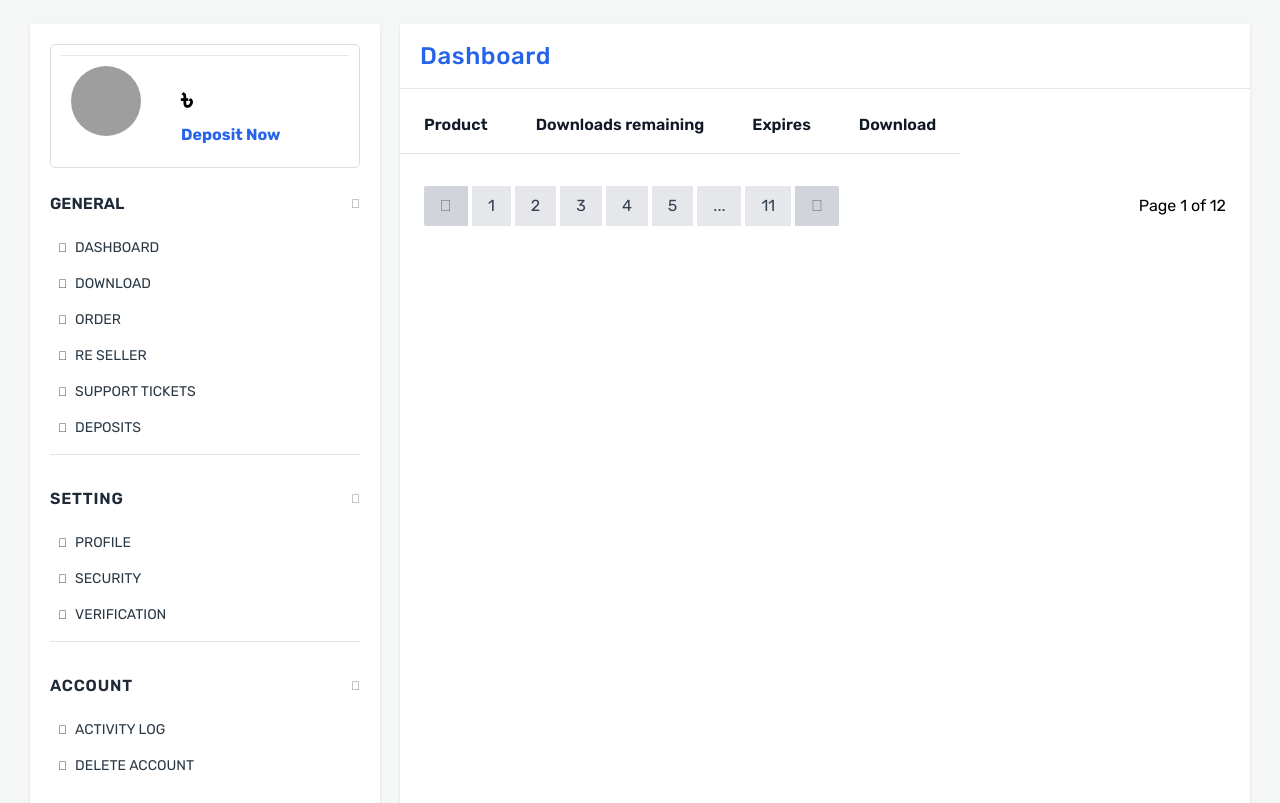
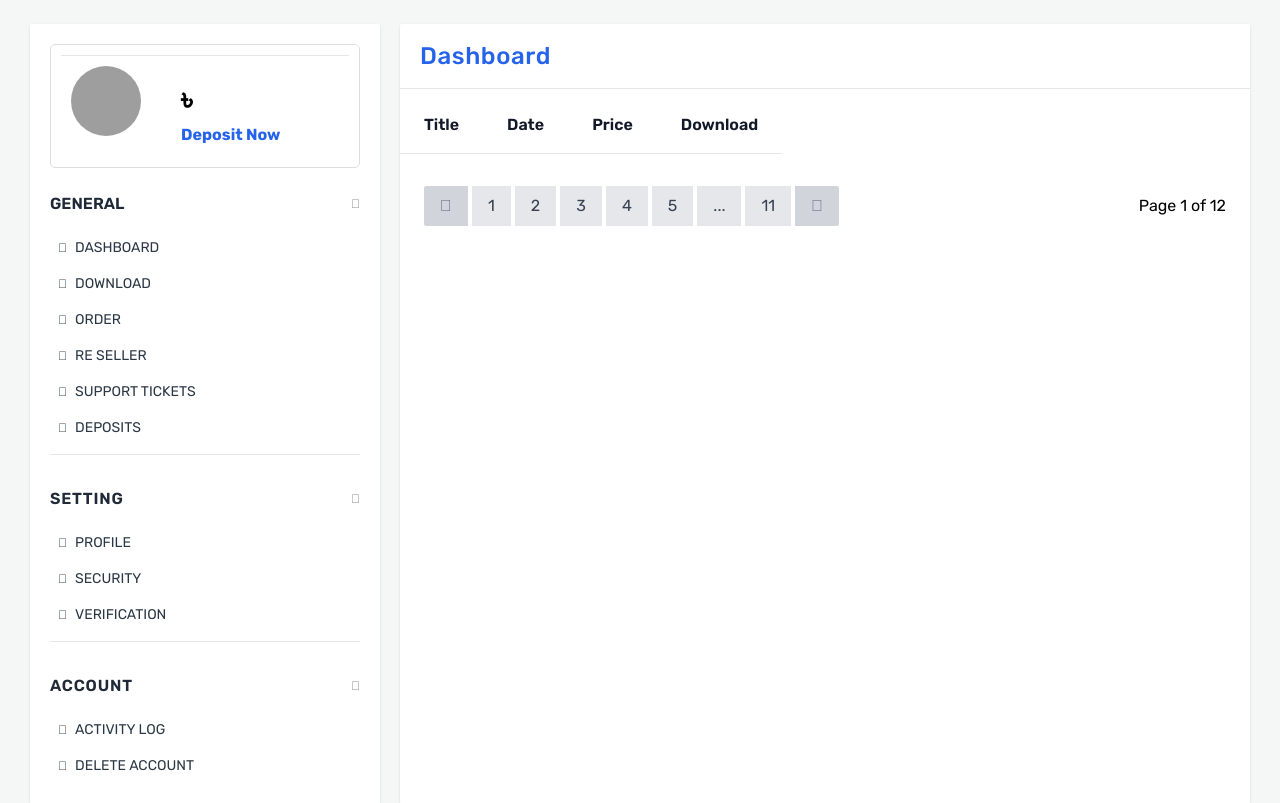
Before and after one commit to freelancermunna4/tentheme_office, a PHP site: page /download.php in a window 1280 px wide. Shown: the part 360-1163 px from the top of the page. Run offline with PHP 8.4, Linux system fonts and the light colour scheme; data that the repository does not hold is empty; some libraries are stand-ins or nearby versions; grey boxes are pictures that could not be loaded.

Commit message:
update something

```diff
--- a/download.php
+++ b/download.php
@@ -50,10 +50,9 @@
                   <table>
                     <thead class="border-b">
                       <tr>
-                        <th scope="col" class="text-base font-semibold text-gray-900  px-6 py-4 text-left">Product</th>
-                        <th scope="col" class="text-base font-semibold text-gray-900  px-6 py-4 text-left">Downloads
-                          remaining</th>
-                        <th scope="col" class="text-base font-semibold text-gray-900  px-6 py-4 text-left">Expires</th>
+                        <th scope="col" class="text-base font-semibold text-gray-900  px-6 py-4 text-left">Title</th>
+                        <th scope="col" class="text-base font-semibold text-gray-900  px-6 py-4 text-left">Date</th>
+                        <th scope="col" class="text-base font-semibold text-gray-900  px-6 py-4 text-left">Price</th>
                         <th scope="col" class="text-base font-semibold text-gray-900  px-6 py-4 text-left">Download</th>
                       </tr>
                     </thead>
@@ -67,24 +66,13 @@
                       <tr class="border-b">
                         <td class="text-sm text-gray-900 font-light px-6 py-4">
                           <div class="break-words w-[320px] overflow-hidden">
-                            <h3 class="text-lg font-semibold tracking-wide">
-                             adipisicing elit. Consequuntur, provident doloremque.
-                            </h3>
+                            <h3 class="text-lg font-semibold tracking-wide"><?php echo $product['title']?></h3>
                           </div>
                         </td>
-
+                        <td class="text-sm text-gray-900 font-light px-6 py-4 whitespace-nowrap"><?php $time = $data['time']; echo date("d-M-y",$time);?></td>
+                        <td class="text-sm text-gray-900 font-light px-6 py-4 whitespace-nowrap">৳ <?php echo $product['sell_price']?></td>
                         <td class="text-sm text-gray-900 font-light px-6 py-4 whitespace-nowrap">
-                          22 Days
-                        </td>
-
-                        <td class="text-sm text-gray-900 font-light px-6 py-4 whitespace-nowrap">
-                          Never
-                        </td>
-
-                        <td class="text-sm text-gray-900 font-light px-6 py-4 whitespace-nowrap">
-                          <a href="#"
-                            class="block bg-[#f75389] text-white px-4 py-2 rounded shadow focus:ring-2 ring-[#f75389] ring-offset-1">Download
-                            Item</a>
+                          <a href="#" class="block bg-[#f75389] text-white px-4 py-2 rounded shadow focus:ring-2 ring-[#f75389] ring-offset-1">Download</a>
                         </td>
                       </tr>
                       <?php }?>
```
